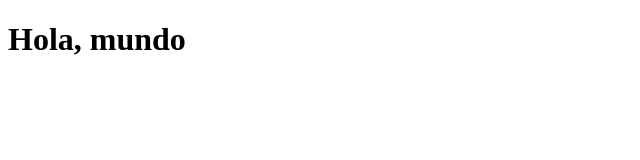
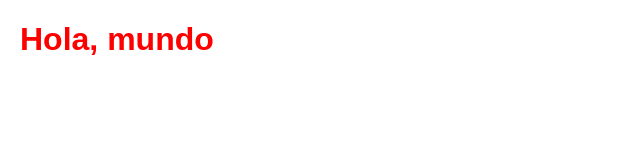
Before and after one commit to KevinCastaneda10/html-css, a plain HTML site: page index.html in a window 1280 px wide. Shown: the whole page, without its empty margins (0-640 px from the left). Drawn offline with Linux system fonts and the light colour scheme.

Commit message:
agregar styles.css a html

```diff
--- a/index.html
+++ b/index.html
@@ -1,6 +1,7 @@
 <!DOCTYPE html>
 <html lang="en">
 <head>
+    <link rel="stylesheet" type="text/css" href="styles.css">
     <meta charset="UTF-8">
     <meta name="viewport" content="width=device-width, initial-scale=1.0">
     <title>Document</title>
--- /dev/null
+++ b/styles.css
@@ -0,0 +1,6 @@
+body {
+    font-family: 'Arial', sans-serif;
+    background-color: #ffffff;
+    color: #ff0000;
+    margin: 20px;
+  }
```
